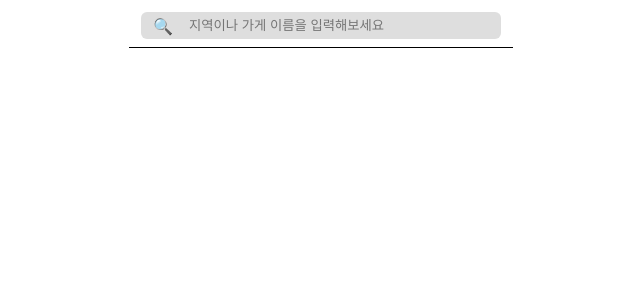
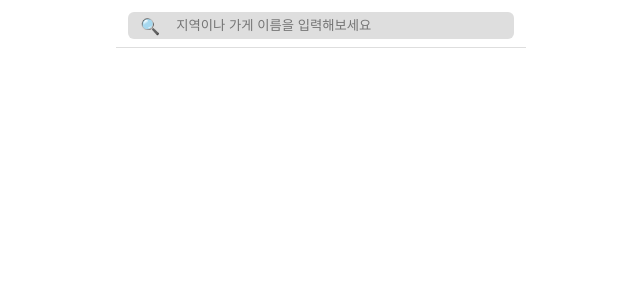
Before and after one commit to hamelln/beermap, a Next.js app in the folder client/: page /search in a window 1280 px wide. Shown: the top 300 px of the page, without its empty margins (319-959 px from the left). Built offline with nearby package versions, Linux system fonts and the light colour scheme.

Commit message:
style: 검색창 스타일 변경 - width를 30% -> 32% - 하단 border 색상 black -> #dedede - background-color, z-index 추가(검색결과와 겹쳐보여서)

```diff
--- a/client/app/search/search-bar/searchBar.module.scss
+++ b/client/app/search/search-bar/searchBar.module.scss
@@ -4,10 +4,12 @@
   top: 0;
   left: 0;
   right: 0;
-  width: 30%;
+  width: 32%;
   height: 48px;
   padding: 12px;
-  border-bottom: 1px solid black;
+  border-bottom: 1px solid #dedede;
+  background-color: white;
+  z-index: 9999;
 }
 
 .inner_box {
```
